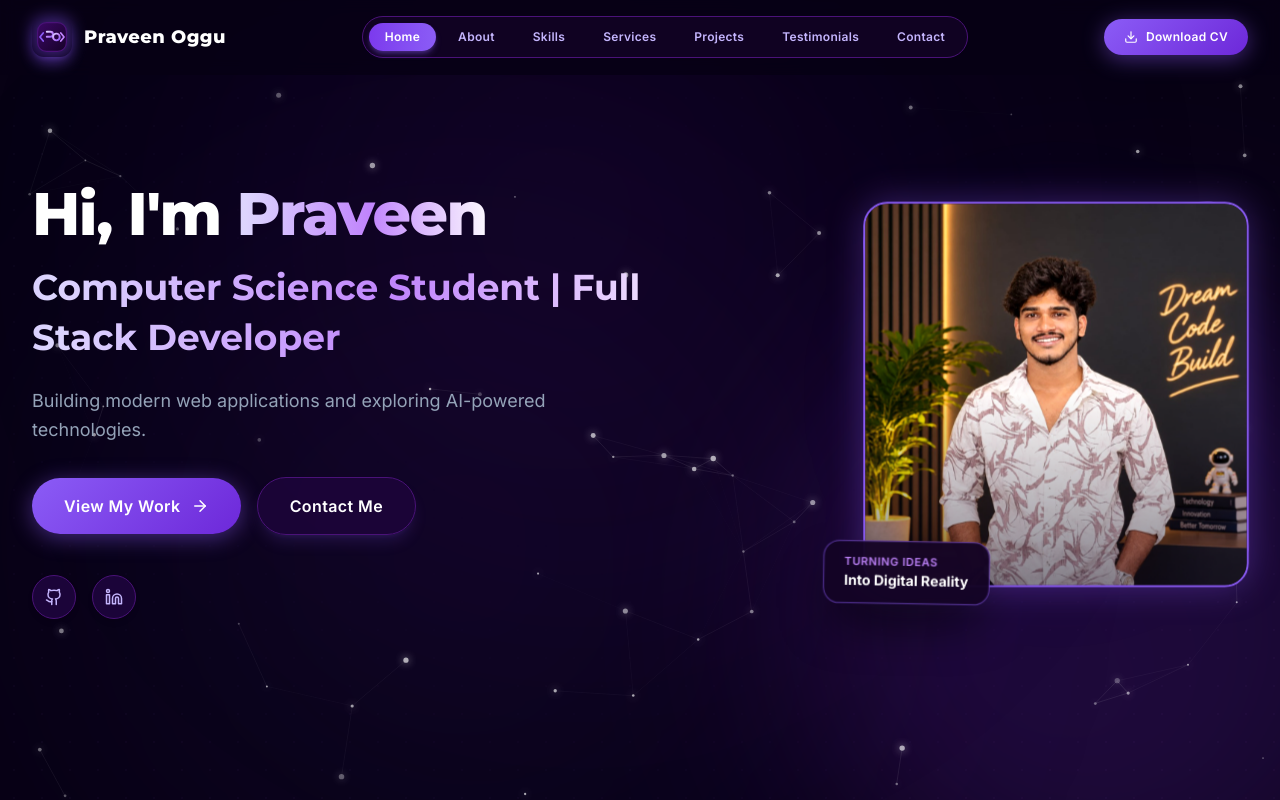
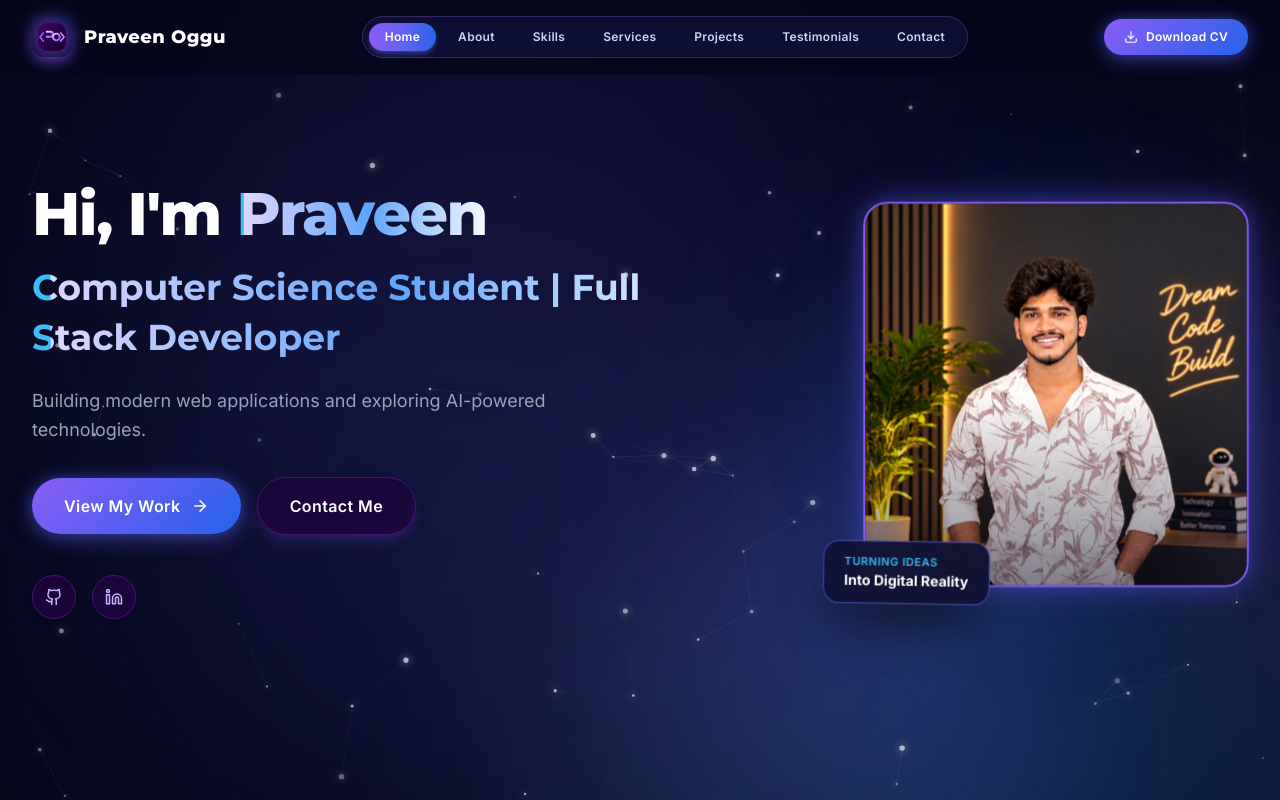
Before and after one commit to praveenoggu-dev/Portfolio, a React (Vite) app: page / in a window 1280 px wide. Shown: the top 800 px of the page. Built offline with nearby package versions, Linux system fonts and the light colour scheme.

Commit message:
style: implement cosmic Purple and Blue mixed theme with dual-glow particle animations

```diff
--- a/index.html
+++ b/index.html
@@ -10,7 +10,7 @@
     <link rel="preconnect" href="https://fonts.gstatic.com" crossorigin>
     <link href="https://fonts.googleapis.com/css2?family=Caveat:wght@600;700&family=Inter:wght@300;400;500;600;700&family=Montserrat:wght@500;600;700;800;900&display=swap" rel="stylesheet">
   </head>
-  <body class="bg-[#070114] text-white antialiased selection:bg-[#8B5CF6] selection:text-white">
+  <body class="bg-[#06071B] text-white antialiased selection:bg-[#6366F1] selection:text-white">
     <div id="root"></div>
     <script type="module" src="/src/main.tsx"></script>
   </body>
--- a/src/App.tsx
+++ b/src/App.tsx
@@ -106,12 +106,12 @@ export function App() {
   };
 
   return (
-    <div className="min-h-screen bg-[#070114] text-white selection:bg-[#8B5CF6] selection:text-white font-body relative overflow-x-hidden flex flex-col justify-between">
+    <div className="min-h-screen bg-[#06071B] text-white selection:bg-[#6366F1] selection:text-white font-body relative overflow-x-hidden flex flex-col justify-between">
       {/* Pure White Starfield & Constellation Canvas */}
       <ParticleBackground />
 
       {/* Smooth Cursor Spotlight Interaction */}
-      <SpotlightGlow glowColor="rgba(139, 92, 246, 0.12)" />
+      <SpotlightGlow glowColor="rgba(99, 102, 241, 0.15)" />
 
       {/* Navigation Bar with Active Page Highlight */}
       <Navbar
--- a/src/components/Hero.tsx
+++ b/src/components/Hero.tsx
@@ -97,28 +97,28 @@ export const Hero: React.FC<HeroProps> = ({ data, onNavigate }) => {
           {/* Right Visual Portrait with Floating Animations */}
           <div className="lg:col-span-5 flex justify-center lg:justify-end relative">
             <div className="relative w-72 sm:w-80 md:w-96 aspect-square flex items-center justify-center animate-float-slow">
-              {/* Vibrant Royal Electric Purple Glow Effect */}
+              {/* Vibrant Cosmic Purple & Blue Mixed Glow Effect */}
               <div
                 className="absolute inset-0 rounded-3xl blur-3xl -z-10 animate-pulse-glow"
                 style={{
-                  background: 'radial-gradient(circle, rgba(139, 92, 246, 0.45) 0%, transparent 70%)',
+                  background: 'radial-gradient(circle, rgba(139, 92, 246, 0.45) 0%, rgba(37, 99, 235, 0.35) 55%, transparent 70%)',
                 }}
               />
 
               <div
                 className="absolute inset-2 rounded-3xl border backdrop-blur-md -rotate-3 transition-transform group-hover:rotate-0"
                 style={{
-                  borderColor: 'rgba(139, 92, 246, 0.55)',
-                  backgroundColor: 'rgba(31, 5, 61, 0.45)',
+                  borderColor: 'rgba(99, 102, 241, 0.65)',
+                  background: 'linear-gradient(135deg, rgba(34, 9, 64, 0.5) 0%, rgba(13, 20, 56, 0.5) 100%)',
                 }}
               />
 
               {/* Developer Profile Card */}
               <div
-                className="relative w-full h-full rounded-3xl overflow-hidden border-2 shadow-2xl bg-[#120324]"
+                className="relative w-full h-full rounded-3xl overflow-hidden border-2 shadow-2xl bg-[#0C0F2E]"
                 style={{
                   borderColor: '#8B5CF6',
-                  boxShadow: '0 0 35px rgba(139, 92, 246, 0.35)',
+                  boxShadow: '0 0 35px rgba(139, 92, 246, 0.35), 0 0 20px rgba(37, 99, 235, 0.25)',
                 }}
               >
                 <img
@@ -127,15 +127,15 @@ export const Hero: React.FC<HeroProps> = ({ data, onNavigate }) => {
                   className="w-full h-full object-cover object-top filter brightness-100 contrast-105 hover:scale-105 transition-transform duration-700"
                 />
 
-                <div className="absolute inset-0 bg-gradient-to-t from-[#070114] via-transparent to-transparent opacity-50" />
+                <div className="absolute inset-0 bg-gradient-to-t from-[#06071B] via-transparent to-transparent opacity-50" />
               </div>
 
               {/* Floating Badge: Turning Ideas into Digital Reality */}
               <div
-                className="absolute -bottom-6 -left-6 sm:-left-10 z-20 px-5 py-3 rounded-2xl bg-[#120324]/95 backdrop-blur-xl border shadow-2xl shadow-black/70 hover:scale-105 transition-all animate-float"
-                style={{ borderColor: 'rgba(139, 92, 246, 0.6)' }}
+                className="absolute -bottom-6 -left-6 sm:-left-10 z-20 px-5 py-3 rounded-2xl bg-[#0E1133]/95 backdrop-blur-xl border shadow-2xl shadow-black/70 hover:scale-105 transition-all animate-float"
+                style={{ borderColor: 'rgba(99, 102, 241, 0.65)' }}
               >
-                <div className="text-[11px] font-semibold tracking-wider text-[#C084FC] uppercase">
+                <div className="text-[11px] font-semibold tracking-wider text-[#38BDF8] uppercase">
                   Turning Ideas
                 </div>
                 <div className="text-xs sm:text-sm font-bold text-white">
--- a/src/components/Logo.tsx
+++ b/src/components/Logo.tsx
@@ -276,10 +276,10 @@ export const Logo: React.FC<LogoProps> = ({
     <div className={`flex items-center gap-3 group cursor-pointer ${className}`}>
       {/* Logo Icon Container */}
       <div
-        className={`${iconDimensions.box} relative rounded-xl flex items-center justify-center shadow-lg shadow-[#8B5CF6]/30 group-hover:shadow-[#C084FC]/45 group-hover:scale-105 transition-all duration-300`}
+        className={`${iconDimensions.box} relative rounded-xl flex items-center justify-center shadow-lg shadow-[#8B5CF6]/30 group-hover:shadow-[#38BDF8]/45 group-hover:scale-105 transition-all duration-300`}
       >
         {/* Ambient background glow */}
-        <div className="absolute inset-0 rounded-xl bg-gradient-to-tr from-[#7C3AED] to-[#8B5CF6] opacity-45 blur-sm group-hover:opacity-85 transition-opacity" />
+        <div className="absolute inset-0 rounded-xl bg-gradient-to-tr from-[#7C3AED] via-[#8B5CF6] to-[#2563EB] opacity-50 blur-sm group-hover:opacity-90 transition-opacity" />
 
         {/* Vector SVG Emblem */}
         <div className="relative w-full h-full z-10 flex items-center justify-center">
@@ -289,7 +289,7 @@ export const Logo: React.FC<LogoProps> = ({
 
       {/* Brand Name */}
       <span
-        className={`font-heading font-extrabold ${iconDimensions.font} tracking-wide text-white group-hover:text-[#C084FC] transition-colors`}
+        className={`font-heading font-extrabold ${iconDimensions.font} tracking-wide text-white group-hover:text-[#38BDF8] transition-colors`}
       >
         {name}
       </span>
--- a/src/components/Navbar.tsx
+++ b/src/components/Navbar.tsx
@@ -48,8 +48,8 @@ export const Navbar: React.FC<NavbarProps> = ({
     <header
       className={`fixed top-0 left-0 right-0 z-50 transition-all duration-300 ${
         isScrolled
-          ? 'bg-[#070114]/95 backdrop-blur-md border-b border-[#4A1278] py-3.5 shadow-xl shadow-black/70'
-          : 'bg-[#070114]/80 backdrop-blur-sm py-4 border-b border-transparent'
+          ? 'bg-[#06071B]/95 backdrop-blur-md border-b border-[#382768] py-3.5 shadow-xl shadow-black/70'
+          : 'bg-[#06071B]/80 backdrop-blur-sm py-4 border-b border-transparent'
       }`}
     >
       <div className="max-w-7xl mx-auto px-4 sm:px-6 lg:px-8 flex items-center justify-between">
@@ -67,7 +67,7 @@ export const Navbar: React.FC<NavbarProps> = ({
         </button>
 
         {/* Desktop Navigation Links */}
-        <nav className="hidden lg:flex items-center gap-1.5 bg-[#120324]/90 p-1.5 rounded-full border border-[#4A1278]">
+        <nav className="hidden lg:flex items-center gap-1.5 bg-[#0E1133]/90 p-1.5 rounded-full border border-[#382768]">
           {navLinks.map((link) => {
             const isActive = currentPage === link.page;
             return (
@@ -76,8 +76,8 @@ export const Navbar: React.FC<NavbarProps> = ({
                 onClick={() => handleLinkClick(link.page)}
                 className={`px-4 py-1.5 rounded-full text-xs font-semibold tracking-wide transition-all cursor-pointer ${
                   isActive
-                    ? 'bg-gradient-to-r from-[#7C3AED] to-[#8B5CF6] text-white shadow-md shadow-[#8B5CF6]/35'
-                    : 'text-[#C4B5FD] hover:text-white hover:bg-[#2E0859]'
+                    ? 'bg-gradient-to-r from-[#8B5CF6] to-[#2563EB] text-white shadow-md shadow-[#6366F1]/40'
+                    : 'text-[#C7D2FE] hover:text-white hover:bg-[#1D144A]'
                 }`}
               >
                 {link.label}
@@ -96,8 +96,8 @@ export const Navbar: React.FC<NavbarProps> = ({
                 onClick={() => handleLinkClick(link.page)}
                 className={`text-xs font-semibold py-1 transition-colors cursor-pointer ${
                   isActive
-                    ? 'text-[#C084FC] border-b-2 border-[#8B5CF6]'
-                    : 'text-[#C4B5FD] hover:text-white'
+                    ? 'text-[#38BDF8] border-b-2 border-[#8B5CF6]'
+                    : 'text-[#C7D2FE] hover:text-white'
                 }`}
               >
                 {link.label}
@@ -121,7 +121,7 @@ export const Navbar: React.FC<NavbarProps> = ({
         <div className="flex md:hidden items-center">
           <button
             onClick={() => setMobileMenuOpen(!mobileMenuOpen)}
-            className="p-2 rounded-lg text-white bg-[#1F053D] border border-[#4A1278] focus:outline-none cursor-pointer"
+            className="p-2 rounded-lg text-white bg-[#140C33] border border-[#382768] focus:outline-none cursor-pointer"
             aria-label="Toggle menu"
           >
             {mobileMenuOpen ? <X size={20} /> : <Menu size={20} />}
@@ -131,7 +131,7 @@ export const Navbar: React.FC<NavbarProps> = ({
 
       {/* Mobile Drawer */}
       {mobileMenuOpen && (
-        <div className="md:hidden bg-[#1F053D]/98 backdrop-blur-2xl border-b border-[#4A1278] px-6 py-5 shadow-2xl animate-in slide-in-from-top duration-200">
+        <div className="md:hidden bg-[#140C33]/98 backdrop-blur-2xl border-b border-[#382768] px-6 py-5 shadow-2xl animate-in slide-in-from-top duration-200">
           <div className="flex flex-col gap-2">
             {navLinks.map((link) => {
               const isActive = currentPage === link.page;
@@ -141,8 +141,8 @@ export const Navbar: React.FC<NavbarProps> = ({
                   onClick={() => handleLinkClick(link.page)}
                   className={`flex items-center justify-between text-left font-medium text-sm py-2.5 px-3.5 rounded-xl transition-colors cursor-pointer ${
                     isActive
-                      ? 'text-white bg-gradient-to-r from-[#7C3AED]/95 to-[#8B5CF6]/95 font-bold shadow-md'
-                      : 'text-[#C4B5FD] hover:text-white hover:bg-[#2E0859]'
+                      ? 'text-white bg-gradient-to-r from-[#8B5CF6]/95 to-[#2563EB]/95 font-bold shadow-md shadow-[#6366F1]/30'
+                      : 'text-[#C7D2FE] hover:text-white hover:bg-[#1D144A]'
                   }`}
                 >
                   <span>{link.label}</span>
@@ -152,7 +152,7 @@ export const Navbar: React.FC<NavbarProps> = ({
                 </button>
               );
             })}
-            <div className="pt-3 mt-1 border-t border-[#4A1278] flex flex-col gap-3">
+            <div className="pt-3 mt-1 border-t border-[#382768] flex flex-col gap-3">
               <button
                 onClick={() => {
                   setMobileMenuOpen(false);
--- a/src/components/ParticleBackground.tsx
+++ b/src/components/ParticleBackground.tsx
@@ -67,7 +67,7 @@ export const ParticleBackground: React.FC = () => {
     const draw = () => {
       ctx.clearRect(0, 0, width, height);
 
-      // Draw pure white connection lines between nearby stars
+      // Draw soft purple-blue constellation lines between nearby stars
       for (let i = 0; i < particles.length; i++) {
         for (let j = i + 1; j < particles.length; j++) {
           const dx = particles[i].x - particles[j].x;
@@ -75,10 +75,10 @@ export const ParticleBackground: React.FC = () => {
           const dist = Math.sqrt(dx * dx + dy * dy);
 
           if (dist < 115) {
-            const lineAlpha = (1 - dist / 115) * 0.18;
+            const lineAlpha = (1 - dist / 115) * 0.22;
             ctx.beginPath();
-            ctx.strokeStyle = `rgba(255, 255, 255, ${lineAlpha})`;
-            ctx.lineWidth = 0.85;
+            ctx.strokeStyle = `rgba(165, 180, 252, ${lineAlpha})`;
+            ctx.lineWidth = 0.9;
             ctx.moveTo(particles[i].x, particles[i].y);
             ctx.lineTo(particles[j].x, particles[j].y);
             ctx.stroke();
@@ -135,10 +135,11 @@ export const ParticleBackground: React.FC = () => {
 
   return (
     <div className="fixed inset-0 pointer-events-none z-0 overflow-hidden">
-      {/* Deep Ambient Royal Electric Violet Glow Orbs */}
-      <div className="absolute -top-[10%] left-[20%] w-[680px] h-[680px] bg-gradient-to-br from-[#7C3AED]/22 to-[#4A0E80]/18 rounded-full blur-[150px] animate-pulse-glow" />
-      <div className="absolute top-[40%] -right-[10%] w-[580px] h-[580px] bg-gradient-to-tl from-[#9333EA]/20 to-[#6D28D9]/16 rounded-full blur-[150px] animate-aurora" />
-      <div className="absolute -bottom-[10%] left-[10%] w-[720px] h-[720px] bg-gradient-to-tr from-[#8B5CF6]/20 to-[#4C1D95]/16 rounded-full blur-[160px] animate-pulse-glow" />
+      {/* Deep Ambient Cosmic Dual-Glow Orbs (Purple & Blue Mixed) */}
+      <div className="absolute -top-[12%] left-[15%] w-[720px] h-[720px] bg-gradient-to-br from-[#8B5CF6]/28 via-[#6D28D9]/20 to-[#2563EB]/22 rounded-full blur-[150px] animate-pulse-glow" />
+      <div className="absolute top-[35%] -right-[12%] w-[640px] h-[640px] bg-gradient-to-tl from-[#2563EB]/28 via-[#0284C7]/20 to-[#9333EA]/22 rounded-full blur-[160px] animate-aurora" />
+      <div className="absolute -bottom-[12%] left-[8%] w-[750px] h-[750px] bg-gradient-to-tr from-[#7C3AED]/25 via-[#3B82F6]/24 to-[#6366F1]/20 rounded-full blur-[160px] animate-pulse-glow" />
+      <div className="absolute top-[60%] left-[45%] w-[480px] h-[480px] bg-gradient-to-r from-[#8B5CF6]/18 to-[#38BDF8]/18 rounded-full blur-[140px] animate-aurora" />
 
       {/* Cybernetic Dot Matrix Grid Pattern */}
       <div className="absolute inset-0 bg-dots-pattern opacity-40 [mask-image:radial-gradient(ellipse_at_center,transparent_20%,black_80%)]" />
--- a/src/index.css
+++ b/src/index.css
@@ -2,25 +2,26 @@
 
 @layer base {
   :root {
-    --bg-primary: #070114;
-    --bg-secondary: #120324;
-    --bg-card: #1F053D;
-    --bg-card-hover: #2E0859;
-    --border-color: #4A1278;
+    --bg-primary: #06071B;
+    --bg-secondary: #0C0F2E;
+    --bg-card: #140C33;
+    --bg-card-hover: #1D144A;
+    --border-color: #382768;
 
-    /* Royal Electric Violet & Imperial Purple Palette (From Reference Image) */
-    --theme-primary: #8B5CF6;
-    --theme-hover: #7C3AED;
-    --theme-accent: #C084FC;
-    --theme-glow: rgba(139, 92, 246, 0.45);
-    --theme-glow-soft: rgba(147, 51, 234, 0.22);
+    /* Cosmic Purple & Blue Mixed Palette */
+    --theme-purple: #8B5CF6;
+    --theme-blue: #2563EB;
+    --theme-accent-purple: #C084FC;
+    --theme-accent-blue: #38BDF8;
+    --theme-glow-purple: rgba(139, 92, 246, 0.45);
+    --theme-glow-blue: rgba(37, 99, 235, 0.4);
 
     --text-white: #ffffff;
-    --text-secondary: #C4B5FD;
+    --text-secondary: #C7D2FE;
   }
 
   body {
-    background-color: #070114;
+    background-color: #06071B;
     color: #ffffff;
     font-family: 'Inter', sans-serif;
     overflow-x: hidden;
@@ -43,17 +44,17 @@
   font-family: 'Caveat', cursive;
 }
 
-/* Primary Electric Violet Button (Matched to "Contact us" in Reference Image) */
+/* Primary Electric Purple-to-Blue Blended Button */
 .theme-btn-primary {
-  background: linear-gradient(135deg, #8B5CF6 0%, #6D28D9 100%);
-  box-shadow: 0 4px 22px rgba(139, 92, 246, 0.45);
+  background: linear-gradient(135deg, #8B5CF6 0%, #2563EB 100%);
+  box-shadow: 0 4px 22px rgba(99, 102, 241, 0.45), 0 0 12px rgba(37, 99, 235, 0.3);
   color: #ffffff;
   transition: all 0.3s ease;
 }
 
 .theme-btn-primary:hover {
-  background: linear-gradient(135deg, #A78BFA 0%, #7C3AED 100%);
-  box-shadow: 0 6px 28px rgba(139, 92, 246, 0.65);
+  background: linear-gradient(135deg, #A855F7 0%, #3B82F6 100%);
+  box-shadow: 0 6px 28px rgba(139, 92, 246, 0.55), 0 0 18px rgba(59, 130, 246, 0.45);
   transform: translateY(-2px);
 }
 
@@ -62,7 +63,7 @@
 }
 
 .theme-text-accent {
-  color: #C084FC;
+  color: #38BDF8;
 }
 
 .theme-border-primary {
@@ -70,17 +71,17 @@
 }
 
 .theme-badge {
-  background: rgba(31, 5, 61, 0.9);
+  background: linear-gradient(135deg, rgba(34, 9, 64, 0.9) 0%, rgba(13, 20, 56, 0.9) 100%);
   border: 1px solid rgba(139, 92, 246, 0.55);
-  color: #F3E8FF;
+  color: #E0E7FF;
 }
 
 .theme-progress {
-  background: linear-gradient(90deg, #8B5CF6, #C084FC);
-  box-shadow: 0 0 12px rgba(139, 92, 246, 0.55);
+  background: linear-gradient(90deg, #8B5CF6, #3B82F6);
+  box-shadow: 0 0 14px rgba(99, 102, 241, 0.6);
 }
 
-/* Shimmer Animation for constant hero text and highlights */
+/* Mixed Purple & Blue Shimmer Animation */
 @keyframes textShimmer {
   0% {
     background-position: -200% 0;
@@ -94,10 +95,10 @@
   background: linear-gradient(
     90deg,
     #DDD6FE 0%,
-    #C084FC 25%,
+    #60A5FA 25%,
     #FFFFFF 50%,
-    #8B5CF6 75%,
-    #DDD6FE 100%
+    #C084FC 75%,
+    #38BDF8 100%
   );
   background-size: 200% auto;
   -webkit-background-clip: text;
@@ -106,21 +107,21 @@
 }
 
 .theme-text-gradient {
-  background: linear-gradient(135deg, #FFFFFF 20%, #DDD6FE 60%, #C084FC 100%);
+  background: linear-gradient(135deg, #FFFFFF 20%, #DDD6FE 55%, #60A5FA 100%);
   -webkit-background-clip: text;
   -webkit-text-fill-color: transparent;
 }
 
-/* Cybernetic Grid & Ambient Dot Matrix */
+/* Cybernetic Grid & Ambient Dot Matrix with Dual Purple & Blue Glint */
 .bg-grid-pattern {
   background-size: 36px 36px;
   background-image:
-    linear-gradient(to right, rgba(192, 132, 252, 0.05) 1px, transparent 1px),
-    linear-gradient(to bottom, rgba(192, 132, 252, 0.05) 1px, transparent 1px);
+    linear-gradient(to right, rgba(99, 102, 241, 0.06) 1px, transparent 1px),
+    linear-gradient(to bottom, rgba(99, 102, 241, 0.06) 1px, transparent 1px);
 }
 
 .bg-dots-pattern {
-  background-image: radial-gradient(rgba(192, 132, 252, 0.08) 1px, transparent 1px);
+  background-image: radial-gradient(rgba(147, 197, 253, 0.09) 1px, transparent 1px);
   background-size: 28px 28px;
 }
 
@@ -145,11 +146,11 @@
 
 @keyframes pulseGlow {
   0%, 100% {
-    opacity: 0.35;
+    opacity: 0.38;
     transform: scale(1);
   }
   50% {
-    opacity: 0.75;
+    opacity: 0.8;
     transform: scale(1.08);
   }
 }
@@ -161,7 +162,7 @@
   }
   50% {
     transform: rotate(180deg) scale(1.15);
-    filter: blur(100px);
+    filter: blur(105px);
   }
   100% {
     transform: rotate(360deg) scale(1);
@@ -185,28 +186,29 @@
   animation: auroraMotion 20s linear infinite;
 }
 
-/* Luminous Royal Purple Card (Matching Container from Photo) */
+/* Dual Purple-to-Blue Mixed Glass Card */
 .glow-card {
-  background: linear-gradient(180deg, rgba(31, 5, 61, 0.92) 0%, rgba(18, 3, 36, 0.96) 100%);
+  background: linear-gradient(145deg, rgba(34, 9, 64, 0.94) 0%, rgba(13, 20, 56, 0.94) 100%);
   backdrop-filter: blur(14px);
   -webkit-backdrop-filter: blur(14px);
-  border: 1px solid rgba(74, 18, 120, 0.85);
+  border: 1px solid rgba(139, 92, 246, 0.4);
   transition: all 0.35s cubic-bezier(0.4, 0, 0.2, 1);
   position: relative;
 }
 
 .glow-card:hover {
-  border-color: rgba(192, 132, 252, 0.75);
-  box-shadow: 0 14px 40px -5px rgba(139, 92, 246, 0.35), 0 0 20px rgba(192, 132, 252, 0.2);
+  background: linear-gradient(145deg, rgba(48, 12, 90, 0.96) 0%, rgba(18, 30, 80, 0.96) 100%);
+  border-color: rgba(96, 165, 250, 0.7);
+  box-shadow: 0 14px 42px -5px rgba(139, 92, 246, 0.4), 0 0 22px rgba(59, 130, 246, 0.3);
   transform: translateY(-4px);
 }
 
 /* Glassmorphism */
 .glass-panel {
-  background: rgba(31, 5, 61, 0.82);
+  background: linear-gradient(145deg, rgba(34, 9, 64, 0.85) 0%, rgba(13, 20, 56, 0.85) 100%);
   backdrop-filter: blur(16px);
   -webkit-backdrop-filter: blur(16px);
-  border: 1px solid rgba(74, 18, 120, 0.75);
+  border: 1px solid rgba(99, 102, 241, 0.4);
 }
 
 /* Custom Scrollbar */
@@ -215,16 +217,16 @@
 }
 
 ::-webkit-scrollbar-track {
-  background: #070114;
+  background: #06071B;
 }
 
 ::-webkit-scrollbar-thumb {
-  background: #4A1278;
+  background: linear-gradient(180deg, #7C3AED 0%, #2563EB 100%);
   border-radius: 4px;
 }
 
 ::-webkit-scrollbar-thumb:hover {
-  background: #8B5CF6;
+  background: linear-gradient(180deg, #A855F7 0%, #3B82F6 100%);
 }
 
 /* Page Transition Animation */
```
Also changed, not shown: src/components/About.tsx (+4 -4 lines).
